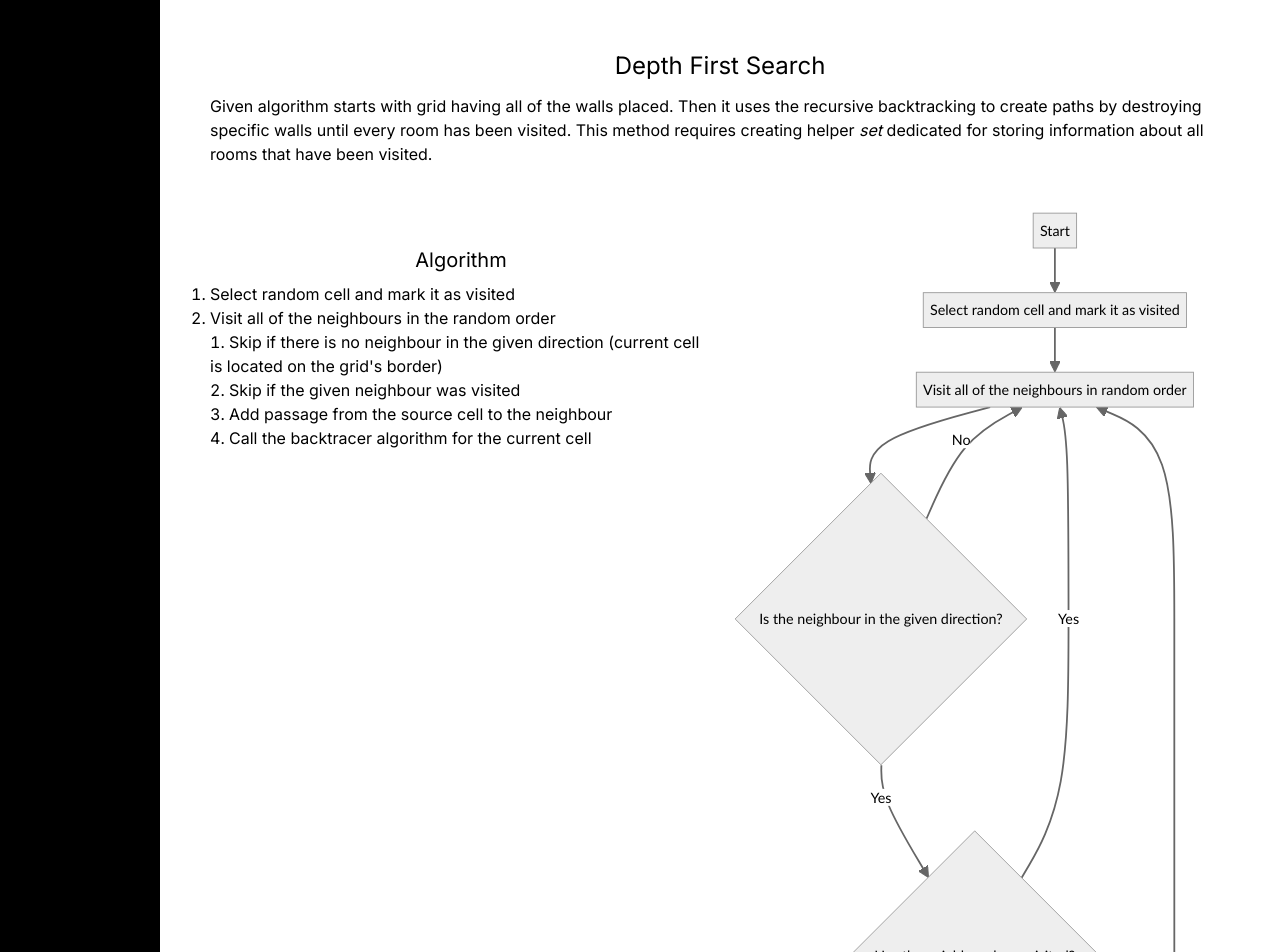
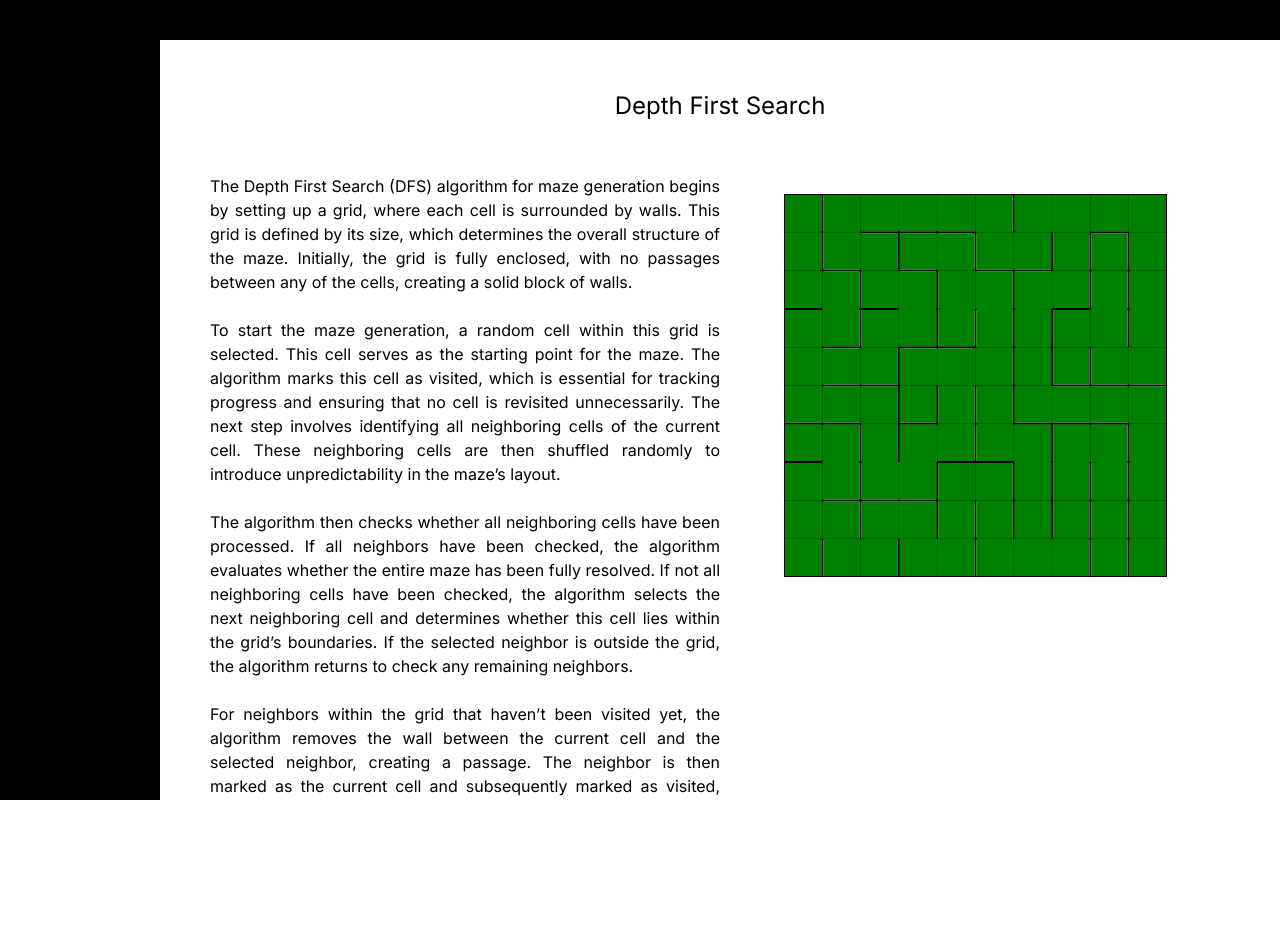
Before and after one commit to NoxSensei/Maze-Algorithms, a Next.js app: page /algorithms/depth-first-search in a window 1280 px wide. Shown: the top 952 px of the page. After the commit the page ends 800 px from the top, so only its background shows below. Built offline with nearby package versions, Linux system fonts and the light colour scheme.

Commit message:
feat: add additional menus

```diff
--- /dev/null
+++ b/src/app/_layouts/algorithm-info-menu.layout.tsx
@@ -0,0 +1,10 @@
+export default function AlgorithmInfoMenuLayout({children}: Readonly<{ children: React.ReactNode }>) {
+    return (<div className="flex flex-col h-full">
+        <div className="flex bg-black h-10 sticky top-0">
+            Test
+        </div>
+        <div className="flex-1 overflow-hidden">
+            {children}
+        </div>
+    </div>)
+}
--- /dev/null
+++ b/src/app/_layouts/algorithm-selection-menu.layout.tsx
@@ -0,0 +1,17 @@
+import Link from "next/link";
+
+export default function AlgorithmSelectionMenuLayout({children}: Readonly<{ children: React.ReactNode }>) {
+    return (<div className="grid grid-cols-8">
+        <div className="col-span-1 bg-black overflow-y-auto">
+            <nav className="flex flex-col pt-5 pl-5">
+                <Link href="/algorithms/depth-first-search">Depth First Search</Link>
+                <Link href="/algorithms/prim">Prim</Link>
+                <Link href="/algorithms/kruskal">Kruskal</Link>
+                <Link href="/algorithms/hunt-and-kill">Hunt And Kill</Link>
+            </nav>
+        </div>
+        <div className="col-span-7 overflow-auto">
+            {children}
+        </div>
+    </div>)
+}
--- a/src/app/algorithms/_components/mermaid-diagram.tsx
+++ b/src/app/algorithms/_components/mermaid-diagram.tsx
@@ -2,7 +2,7 @@ import {useEffect, useRef, useState} from "react";
 import mermaid from "mermaid";
 import * as uuid from "uuid";
 
-export default function MermaidDiagram(chart) {
+export default function MermaidDiagram({chart}) {
     const chartRef = useRef<HTMLDivElement | null>(null);
 
     useEffect(() => {
--- /dev/null
+++ b/src/app/algorithms/depth-first-search/description.component.tsx
@@ -0,0 +1,52 @@
+export default function DepthFirstSearchDescriptionComponent() {
+    return (<div className="space-y-6 text-justify">
+        <p>
+            The Depth First Search (DFS) algorithm for maze generation begins by setting up a grid, where
+            each cell is surrounded by walls. This grid is defined by its size, which determines the overall
+            structure of the maze. Initially, the grid is fully enclosed, with no passages between any of
+            the cells, creating a solid block of walls.
+        </p>
+        <p>
+            To start the maze generation, a random cell within this grid is selected. This cell serves as
+            the
+            starting point for the maze. The algorithm marks this cell as visited, which is essential for
+            tracking progress and ensuring that no cell is revisited unnecessarily. The next step involves
+            identifying all neighboring cells of the current cell. These neighboring cells are then shuffled
+            randomly to introduce unpredictability in the maze’s layout.
+        </p>
+        <p>
+            The algorithm then checks whether all neighboring cells have been processed. If all neighbors
+            have
+            been checked, the algorithm evaluates whether the entire maze has been fully resolved. If not
+            all
+            neighboring cells have been checked, the algorithm selects the next neighboring cell and
+            determines
+            whether this cell lies within the grid’s boundaries. If the selected neighbor is outside the
+            grid,
+            the algorithm returns to check any remaining neighbors.
+        </p>
+        <p>
+            For neighbors within the grid that haven’t been visited yet, the algorithm removes the wall
+            between
+            the current cell and the selected neighbor, creating a passage. The neighbor is then marked as
+            the
+            current cell and subsequently marked as visited, continuing the process of maze creation. This
+            process repeats recursively, carving out paths and marking cells until all possible neighbors
+            are
+            visited and all potential paths are explored.
+        </p>
+        <p>
+            Once all paths have been resolved, the algorithm concludes by returning the fully generated
+            maze,
+            represented by the grid with the walls removed in the appropriate places to create a connected
+            maze.
+            If there are any unresolved paths, the algorithm backtracks to previous cells, revisiting them
+            to
+            ensure that all possible passages have been created. This backtracking continues until every
+            path
+            has been thoroughly explored and the maze is complete. The final output is a maze where every
+            cell
+            is accessible, and the entire grid is connected through a series of pathways.
+        </p>
+    </div>)
+}
--- a/src/app/algorithms/depth-first-search/page.tsx
+++ b/src/app/algorithms/depth-first-search/page.tsx
@@ -3,17 +3,28 @@
 import DepthFirstSearchAlgorithmCanvasComponent
     from "@/app/algorithms/depth-first-search/depth-first-search-canvas.component";
 import MermaidDiagram from "@/app/algorithms/_components/mermaid-diagram";
+import DepthFirstSearchDescriptionComponent from "@/app/algorithms/depth-first-search/description.component";
 
 const diagram = `flowchart TD
-    A[Start] --> B[Select random cell and mark it as visited]
-    B --> C[Visit all of the neighbours in random order]
-    C --> D{Is the neighbour in the given direction?}
-    D -- Yes --> E{Has the neighbour been visited?}
-    D -- No --> C
-    E -- Yes --> C
-    E -- No --> F[Add passage from source cell to the neighbour]
-    F --> G[Call the backtracer algorithm for the current cell]
-    G --> C
+    START([Start]) --> SET_GRID_SIZE[/Set grid size/]
+    SET_GRID_SIZE --> INITIALIZE_GRID[Initialize grid with all walls placed]
+    INITIALIZE_GRID --> SELECT_RANDOM_CELL[Select random grid's cell]
+    SELECT_RANDOM_CELL --> MARK_AS_VISITED[Mark cell as visited]
+    MARK_AS_VISITED --> SHUFFLE_NEIGHBOURS[Get all neighbouring cells in random order]
+    SHUFFLE_NEIGHBOURS --> ALL_NEIGHBOURS_VISITED{All neighbouring<br> cells checked?}
+    ALL_NEIGHBOURS_VISITED -- Yes --> ALL_PATHS_RESOLVED{All paths resolved?}
+    ALL_NEIGHBOURS_VISITED -- No --> SELECT_NEIGHBOUR[Select next neighbouring cell]
+    SELECT_NEIGHBOUR --> NEIGHBOUR_OUT_OF_GRID{Is the cell<br> out of grid?}
+    NEIGHBOUR_OUT_OF_GRID -- Yes --> ALL_NEIGHBOURS_VISITED
+    NEIGHBOUR_OUT_OF_GRID -- No --> NEIGHBOUR_VISITED{Has the cell<br> been visited?}
+    NEIGHBOUR_VISITED -- Yes --> ALL_NEIGHBOURS_VISITED
+    NEIGHBOUR_VISITED -- No --> ADD_PASSAGE[Add passage from source cell to the neighbour]
+    ADD_PASSAGE --> MARK_AS_CURRENT[Mark neighbour as current cell]
+    MARK_AS_CURRENT --> MARK_AS_VISITED
+    ALL_PATHS_RESOLVED -- Yes --> OUTPUT_GRID[/Return grid/]
+    OUTPUT_GRID --> END([End])
+    ALL_PATHS_RESOLVED -- No --> BACKTRACE[Go back to unresolved path]
+    BACKTRACE --> SELECT_NEIGHBOUR
 `;
 
 export default function DepthFirstSearchAlgorithmPage() {
@@ -24,43 +35,17 @@ export default function DepthFirstSearchAlgorithmPage() {
                 color: "black",
             }}>
             <div className='text-2xl text-center pb-3'>Depth First Search</div>
-            <div>
-                Given algorithm starts with grid having all of the walls placed.
-                Then it uses the recursive backtracking to create paths
-                by destroying specific walls until every room has been visited.
-                This method requires creating helper <i>set</i> dedicated for storing information about all rooms that
-                have been visited.
+            <div className="grid grid-cols-2 pt-10">
+                <DepthFirstSearchDescriptionComponent/>
+                <div className="pt-5">
+                    {/* TODO use static image */}
+                    <DepthFirstSearchAlgorithmCanvasComponent dimension={10}/>
+                </div>
             </div>
-            <div className="columns-2 pt-10">
-                <div>
-                    <div className='text-xl text-center pb-2 pt-10'>
-                        Algorithm
-                    </div>
-                    <ol className="list-decimal">
-                        <li>
-                            Select random cell and mark it as visited
-                        </li>
-                        <li>
-                            Visit all of the neighbours in the random order
-                        </li>
-                        <ol className="list-decimal list-inside">
-                            <li>
-                                {"Skip if there is no neighbour in the given direction (current cell is located on the grid's border)"}
-                            </li>
-                            <li>
-                                Skip if the given neighbour was visited
-                            </li>
-                            <li>
-                                Add passage from the source cell to the neighbour
-                            </li>
-                            <li>
-                                Call the backtracer algorithm for the current cell
-                            </li>
-                        </ol>
-                    </ol>
-                </div>
-                {MermaidDiagram(diagram)}
+            <div className='text-xl text-center pb-2 pt-10'>
+                Flow Chart
             </div>
+            <MermaidDiagram chart={diagram}/>
             <div className='text-xl text-center pb-2 pt-10'>
                 Creator
             </div>
--- a/src/app/globals.css
+++ b/src/app/globals.css
@@ -8,12 +8,9 @@
   --background-end-rgb: 0, 0, 0;
 }
 
-html {
+html, body {
   height: 100%;
-}
-
-body {
-  height: 100%;
+  overflow: auto;
 }
 
 .grid {
--- a/src/app/layout.tsx
+++ b/src/app/layout.tsx
@@ -1,35 +1,25 @@
-import type { Metadata } from "next";
-import { Inter } from "next/font/google";
+import type {Metadata} from "next";
+import {Inter} from "next/font/google";
 import "./globals.css";
 import Link from "next/link";
+import AlgorithmSelectionMenuLayout from "@/app/_layouts/algorithm-selection-menu.layout";
+import AlgorithmInfoMenuLayout from "@/app/_layouts/algorithm-info-menu.layout";
 
-const inter = Inter({ subsets: ["latin"] });
+const inter = Inter({subsets: ["latin"]});
 
 export const metadata: Metadata = {
     title: "Maze Algorithms",
 };
 
-export default function RootLayout({
-  children,
-}: Readonly<{
-  children: React.ReactNode;
-}>) {
+export default function RootLayout({children}: Readonly<{ children: React.ReactNode }>) {
     return (
         <html lang="en">
         <body className={inter.className}>
-    <div className="grid grid-cols-8">
-      <div className="col-span-1 bg-black">
-        <nav className="flex flex-col">
-          <Link href="/algorithms/depth-first-search">Depth First Search</Link>
-          <Link href="/algorithms/prim">Prim</Link>
-          <Link href="/algorithms/kruskal">Kruskal</Link>
-          <Link href="/algorithms/hunt-and-kill">Hunt And Kill</Link>
-        </nav>
-      </div>
-      <div className="col-span-7">
+        <AlgorithmInfoMenuLayout>
+            <AlgorithmSelectionMenuLayout>
                 {children}
-      </div>
-    </div>
+            </AlgorithmSelectionMenuLayout>
+        </AlgorithmInfoMenuLayout>
         </body>
         </html>
     );
```
Lines whose indentation alone changed are shown as unchanged.
